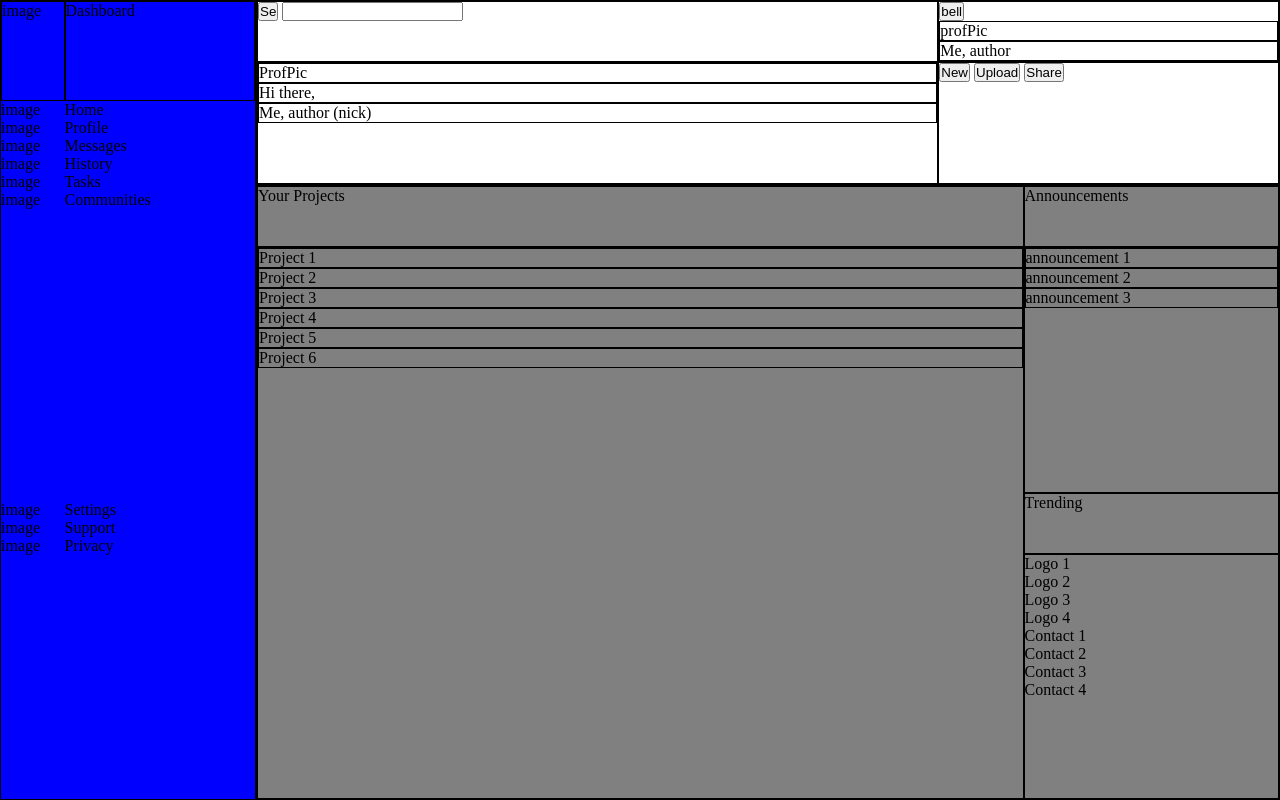
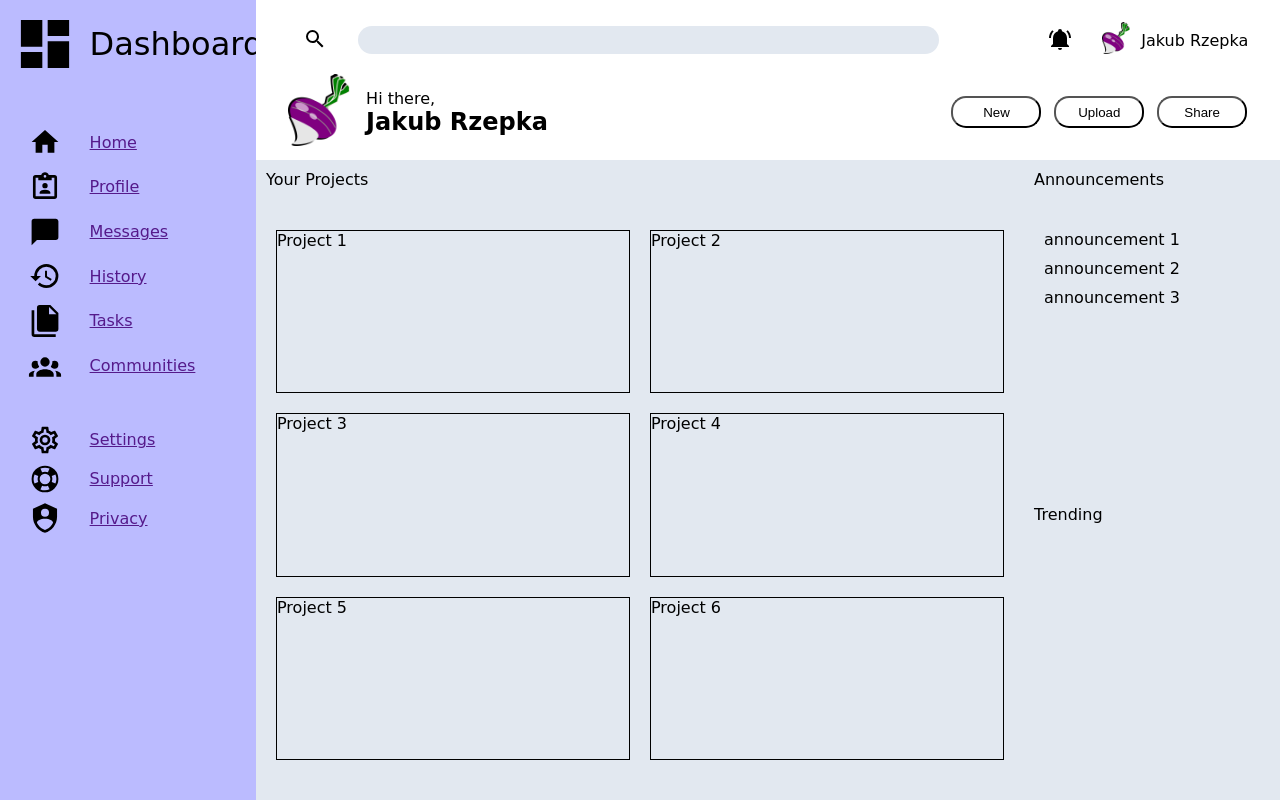
Before and after one commit to Aturnip/AdminDashboard, a plain HTML site: page index.html in a window 1280 px wide. Drawn offline with Linux system fonts and the light colour scheme; a web font is replaced by a local one.

Commit message:
Simple adminboard, not much sugar

```diff
--- a/index.html
+++ b/index.html
@@ -5,90 +5,110 @@
     <meta http-equiv="X-UA-Compatible" content="IE=edge">
     <meta name="viewport" content="width=device-width, initial-scale=1.0">
     <link rel="stylesheet" href="styles.css">
+
+    <link rel="preconnect" href="https://fonts.googleapis.com">
+    <link rel="preconnect" href="https://fonts.gstatic.com" crossorigin>
+    <link href="https://fonts.googleapis.com/css2?family=Alkatra&display=swap" rel="stylesheet">
+
     <title>Admin Dasboard</title>
 </head>
+
 <body>
     <div class="sidebar">
-        <div class="logoimg">image</div>
-        <div class="logotxt">Dashboard</div>
-        <ul class="firstullogos">
-            <li>image</li>
-            <li>image</li>
-            <li>image</li>
-            <li>image</li>
-            <li>image</li>
-            <li>image</li>
-        </ul>
-        <ul class="firstul">
-            <li>Home</li>
-            <li>Profile</li>
-            <li>Messages</li>
-            <li>History</li>
-            <li>Tasks</li>
-            <li>Communities</li>
-        </ul>
-        <ul class="secondullogos">
-            <li>image</li>
-            <li>image</li>
-            <li>image</li>
-        </ul>
-        <ul class="secondul">
-            <li>Settings</li>
-            <li>Support</li>
-            <li>Privacy</li>
-        </ul>
+        <div class="logoimg">
+            <img src="Images/view-dashboard.svg" height="64px">
+        </div>
+
+        <div class="logo-text">Dashboard</div>
+
+        <div class="sidebar-images-1">
+            <img src="Images/home.svg" height="32px">
+            <img src="Images/clipboard-account-outline.svg" height="32px">
+            <img src="Images/message.svg" height="32px">
+            <img src="Images/history.svg" height="32px">
+            <img src="Images/file-multiple.svg" height="32px">
+            <img src="Images/account-group.svg" height="32px">
+        </div>
+
+        <div class="sidebar-links-1">
+            <a href="">Home</a>
+            <a href="">Profile</a>
+            <a href="">Messages</a>
+            <a href="">History</a>
+            <a href="">Tasks</a>
+            <a href="">Communities</a>
+        </div>
+
+        <div class="sidebar-images-2">
+            <img src="Images/cog-outline.svg" height="32px">
+            <img src="Images/lifebuoy.svg" height="32px">
+            <img src="Images/shield-account.svg" height="32px">
+        </div>
+
+        <div class="sidebar-links-2">
+            <a href="">Settings</a>
+            <a href="">Support</a>
+            <a href="">Privacy</a>
+        </div>
     </div>
+
+
+
+
     <div class="navbar">
-        <div class="searchBar">
-            <button class="searchBtn">Se</button>
+        <div class="navbar-searchbar">
+            <button class="navbar-search-button"><img src="Images/magnify.svg" height="24px"></button>
             <input type="text">
         </div>
-        <div class="contact">
-            <button class="bell">bell</button>
-            <div class="profilePic">profPic</div>
-            <div class="author">Me, author</div>
+
+        <div class="navbar-bell-contact">
+            <button class="navbar-bell-button"><img src="Images/bell-ring.svg" height="24px"></button>
+            <div class="profilePic"><img src="Images/turnip.png" height="32px"></div>
+            <div class="author">Jakub Rzepka</div>
         </div>
-        <div class="hiThereContainer">
-            <div class="profile">ProfPic</div>
-            <div class="hiThere">Hi there,</div>
-            <div class="hiThereAuthor">Me, author (nick)</div>
+
+        <div class="navbar-author">
+            <div class="profile"><img src="Images/turnip.png" height="72px"></div>
+            <div class="hiThere">
+                <div class="hi-there">Hi there,</div>
+                <div class="hi-there-author">Jakub Rzepka</div>
+            </div>
+
         </div>
-        <div class="buttonsContainer">
-            <button class="new">New</button>
-            <button class="upload">Upload</button>
-            <button class="share">Share</button>
+
+        <div class="navbar-utility">
+            <button class="navbar-buttons">New</button>
+            <button class="navbar-buttons">Upload</button>
+            <button class="navbar-buttons">Share</button>
         </div>
     </div>
+
+
+
+
     <div class="main">
-        <div class="yourProjects">Your Projects</div>
-        <div class="projectsContainer">
-            <div class="projectCard">Project 1</div>
-            <div class="projectCard">Project 2</div>
-            <div class="projectCard">Project 3</div>
-            <div class="projectCard">Project 4</div>
-            <div class="projectCard">Project 5</div>
-            <div class="projectCard">Project 6</div>
+        <div class="main-your-projects-header">Your Projects</div>
+
+        <div class="main-projects-container">
+            <div class="main-projects-card">Project 1</div>
+            <div class="main-projects-card">Project 2</div>
+            <div class="main-projects-card">Project 3</div>
+            <div class="main-projects-card">Project 4</div>
+            <div class="main-projects-card">Project 5</div>
+            <div class="main-projects-card">Project 6</div>
         </div>
-        <div class="announcements">Announcements</div>
-        <div class="announcementsContainer">
+
+        <div class="main-announcements-header">Announcements</div>
+
+        <div class="main-announcements-container">
             <div class="announcement">announcement 1</div>
             <div class="announcement">announcement 2</div>
             <div class="announcement">announcement 3</div>
         </div>
-        <div class="trending">Trending</div>
-        <div class="treningContainer">
-            <ul class="treningLogosContainer">
-                <li class="trendingLogo">Logo 1</li>
-                <li class="trendingLogo">Logo 2</li>
-                <li class="trendingLogo">Logo 3</li>
-                <li class="trendingLogo">Logo 4</li>
-            </ul>
-            <ul class="trendingContactsContainer">
-                <li class="trendingContact">Contact 1</li>
-                <li class="trendingContact">Contact 2</li>
-                <li class="trendingContact">Contact 3</li>
-                <li class="trendingContact">Contact 4</li>
-            </ul>
+
+        <div class="main-trending-header">Trending</div>
+
+        <div class="main-trening-container">
         </div>
     </div>
 </body>
--- a/styles.css
+++ b/styles.css
@@ -2,14 +2,14 @@
     padding: 0;
     margin: 0;
 }
-div {
-    border: solid 1px;
-}
+
 body{
+    font-size: 16px;
+    font-family: 'Alkatra', cursive;
     height: 100vh;
     display: grid;
     grid-template-columns: 1fr 4fr;
-    grid-template-rows: 1fr 5fr;
+    grid-template-rows: 160px 1fr;
 }
 
 ul {
@@ -17,55 +17,125 @@ ul {
 }
 
 .sidebar {
-    background-color: blue;
+    background-color: rgb(187, 187, 255);
     grid-row: 1/3;
     display: grid;
-    grid-template-columns: 25% 1fr;
-    grid-template-rows: 100px 400px 200px;
+    grid-template-columns: 35% 1fr;
+    grid-template-rows: 120px 300px 150px;
 }
 
+.sidebar div {
+    display: flex;
+    flex-direction: column;
+    justify-content: space-around;
+    margin-bottom: 32px;
+}
+
+.logo-text {
+    font-size: 32px;
+}
 .navbar {
+    padding-top: 16px;
     background-color: white;
     display: grid;
     grid-template-columns: 2fr 1fr;
     grid-template-rows: 1fr 2fr;
 }
 
-.searchBar {
+input {
+    border: 0px;
+    border-radius: 15px;
+    background-color: #e2e8f0;
+    width: 100%;
+    height: 28px
+}
+
+button {
+    background: transparent;
+    border-radius: 15px;
+    transition-duration: 0.4s;
+    width: 60px;
+    height: 100%;
+}
+
+button:hover {
+    background-color: rgb(215, 215, 255);
+}
+
+.navbar-bell-button,
+.navbar-search-button {
+    border: 0px;
+}
+
+.navbar-buttons {
+    height: 32px;
+    width: 90px;
+}
+
+.navbar-searchbar {
+    padding-left: 32px;
+    display: flex;
+    align-items: center;
+    gap: 16px;
+}
+
+.navbar-author {
+    padding-left: 32px;
+    display: flex;
+    align-items: center;
+    gap: 16px;
+}
+
+.hi-there-author {
+    font-size: 24px;
+    font-weight: 550;
+}
+
+.navbar-bell-contact {
+    padding-left: 80px;
+    padding-right: 20px;
+    display: flex;
+    align-items: center;
+    justify-content: space-evenly;
+}
+
+.navbar-utility {
+    padding-right: 20px;
+    display: flex;
+    align-items: center;
+    justify-content: space-evenly;
+}
+
+
+.main {
+    background-color:#e2e8f0;
+    display: grid;
+    grid-template-columns: 3fr 1fr;
+    grid-template-rows: 50px 1fr 1fr;
+}
+
+.main-announcements-header,
+.main-trending-header,
+.main-your-projects-header {
+    justify-content: center;
+}
+
+.main div {
+    margin: 10px;
+}
+
+.main-projects-container {
+    grid-row: 2/4;
+    display: grid;
+    grid-template-columns: 1fr 1fr;
+    grid-template-rows: 1fr 1fr 1fr;
+}
+
+.main-projects-card {
+
+    border: 1px solid black;
+}
+
+.main-announcements-container {
 
 }
-.contact {
-
-}
-.hiThereContainer {
-
-}
-.buttonsContainer {
-
-}
-
-.main {
-    background-color: gray;
-    display: grid;
-    grid-template-columns: 3fr 1fr;
-    grid-template-rows: 1fr 4fr 1fr 4fr;
-}
-
-.yourProjects {
-
-}
-.projectsContainer {
-    grid-row: 2/5;
-}
-.announcements {
-
-}
-.announcementsContainer {
-
-}
-.trending {
-
-}
-.treningContainer {
-
-}
```
Also changed, not shown: Images/account-group.svg (added), Images/bell-ring.svg (added), Images/clipboard-account-outline.svg (added), Images/cog-outline.svg (added), Images/file-multiple.svg (added), Images/history.svg (added), Images/home.svg (added), Images/lifebuoy.svg (added), Images/magnify.svg (added), Images/message.svg (added), Images/shield-account.svg (added), Images/turnip.png (added), Images/view-dashboard.svg (added).
